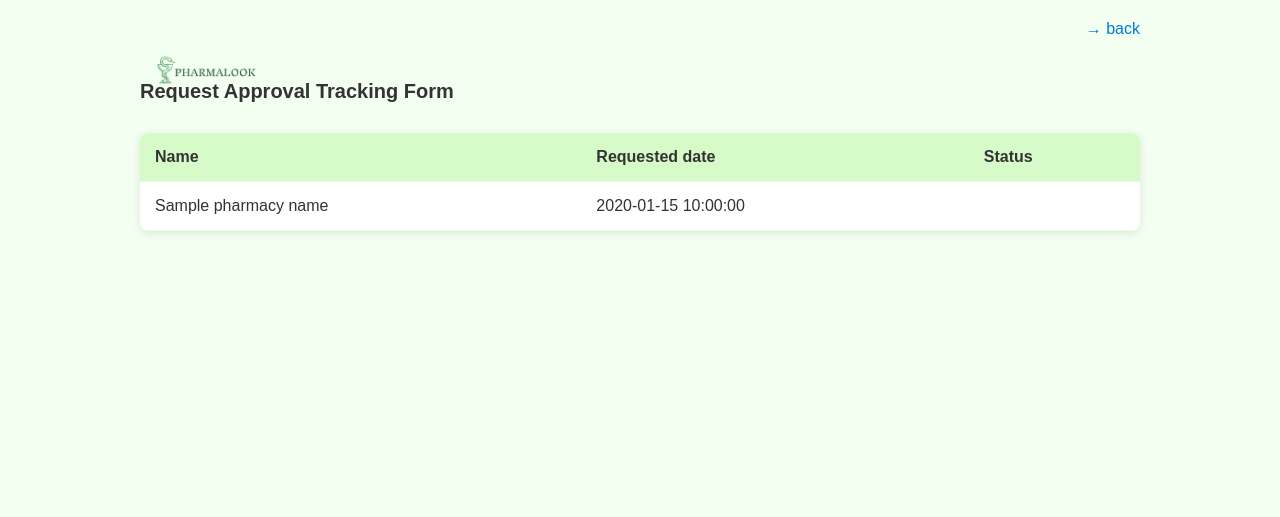
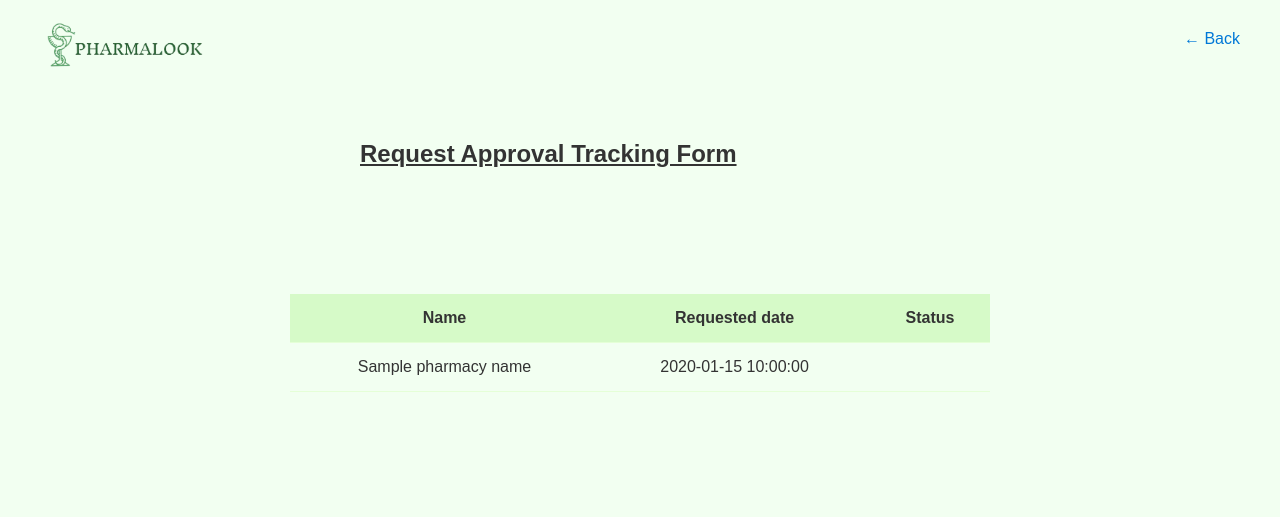
Before and after one commit to fyorina21/Pharmalook-, a Flask app: template app/templates/status.html in a window 1280 px wide. Shown: the top 517 px of the page. Run offline with Flask 3, Linux system fonts and the light colour scheme; the template is opened without the code that fills it: most values are stand-ins (such as "Sample title", 1, 10 or a date in 2020).

Commit message:
Update status page layout, logo, and table header color

```diff
--- a/app/templates/status.html
+++ b/app/templates/status.html
@@ -3,7 +3,8 @@
 <head>
     <meta charset="UTF-8">
     <meta name="viewport" content="width=device-width, initial-scale=1.0">
-    <title>Request Approval Tracking Form</title>
+    <title>Pharmacist Status</title>
+    <link rel="stylesheet" href="{{ url_for('static', filename='base.css') }}">
     <style>
         /* Reset and base styles */
         body {
@@ -21,26 +22,29 @@
         }
 
         /* Header styles */
+
         .header-wrapper {
             display: flex;
-            justify-content: space-between;
             align-items: flex-start;
             margin-bottom: 30px;
         }
 
         .logo-container {
-            height: 50px;
+            height: 120px;
             margin-bottom: 10px;
+            margin-right: 40px;
+            display: flex;
+            align-items: flex-start;
         }
 
         .logo {
-            height: 100px;
+            height: 120px;
             width: auto;
         }
 
         .page-title {
-            font-size: 20px;
-            margin: 5px 0 0 0;
+            font-size: 24px;
+            margin: 60px 0 0 0;
         }
 
         .back-link {
@@ -56,10 +60,11 @@
 
         /* Table styles */
         .table-container {
-            background: white;
-            border-radius: 8px;
-            box-shadow: 0 2px 10px rgba(0, 0, 0, 0.1);
-            overflow: hidden;
+            /* Removed big white box styles, only center the table */
+            display: flex;
+            justify-content: center;
+            align-items: center;
+            min-height: 350px;
         }
 
         table {
@@ -95,33 +100,29 @@
 </head>
 <body>
     <div class="container">
-        <div class="header-wrapper">
-            <div>
-                <div class="logo-container">
-                    <!-- Replace with your actual logo -->
-                    <img src="{{ url_for('static', filename='images/logo-bg.png') }}" alt="PharmaLook Logo" class="logo" width="220" height="auto">
+        <a href="{{ url_for('auth_bp.psignup') }}" class="back-link" style="position: absolute; top: 30px; right: 40px; text-decoration: none;">&larr; Back</a>
+        <!-- Logo in the top left corner, perfectly aligned with the back link -->
+        <!-- Logo in the top left corner, matching psignup page position -->
+        <div style="position: absolute; top: -60px; left: 20px; z-index: 100; height: 210px; width: 210px; display: flex; align-items: center;">
+            <img src="{{ url_for('static', filename='images/logo-bg.png') }}" alt="PharmaLook Logo" style="height: 100%; width: 100%; object-fit: contain; display: block;">
         </div>
-                <h2 class="page-title">Request Approval Tracking Form</h2>
+        <div class="header-wrapper" style="margin-top: 60px;">
+            <h2 class="page-title" style="margin-left: 220px; text-decoration: underline;">Request Approval Tracking Form</h2>
         </div>
-            <span class="back-link">→ back</span>
-        </div>
-
-        <div class="table-container">
-            <table>
+        <div class="table-container" style="margin-top: -30px;">
+            <table style="margin: 0 auto; width: 700px;">
                 <thead>
                     <tr>
-                        <th>Name</th>
-                        <th>Requested date</th>
-                        <th>Status</th>
+                        <th style="text-align: center;">Name</th>
+                        <th style="text-align: center;">Requested date</th>
+                        <th style="text-align: center;">Status</th>
                     </tr>
                 </thead>
                 <tbody>
                     <tr>
-                        <tbody>
-    <tr>
-        <td>{{ pharmacy_name }}</td>
-        <td>{{ request_date }}</td>
-        <td>
+                        <td style="text-align: center;">{{ pharmacy_name }}</td>
+                        <td style="text-align: center;">{{ request_date }}</td>
+                        <td style="text-align: center;">
                             {% if status == 'pending' %}
                                 <span class="status-pending">pending...</span>
                             {% elif status == 'accepted' %}
@@ -131,7 +132,6 @@
                             {% endif %}
                         </td>
                     </tr>
-
                 </tbody>
             </table>
         </div>
```
Lines whose indentation alone changed are shown as unchanged.
